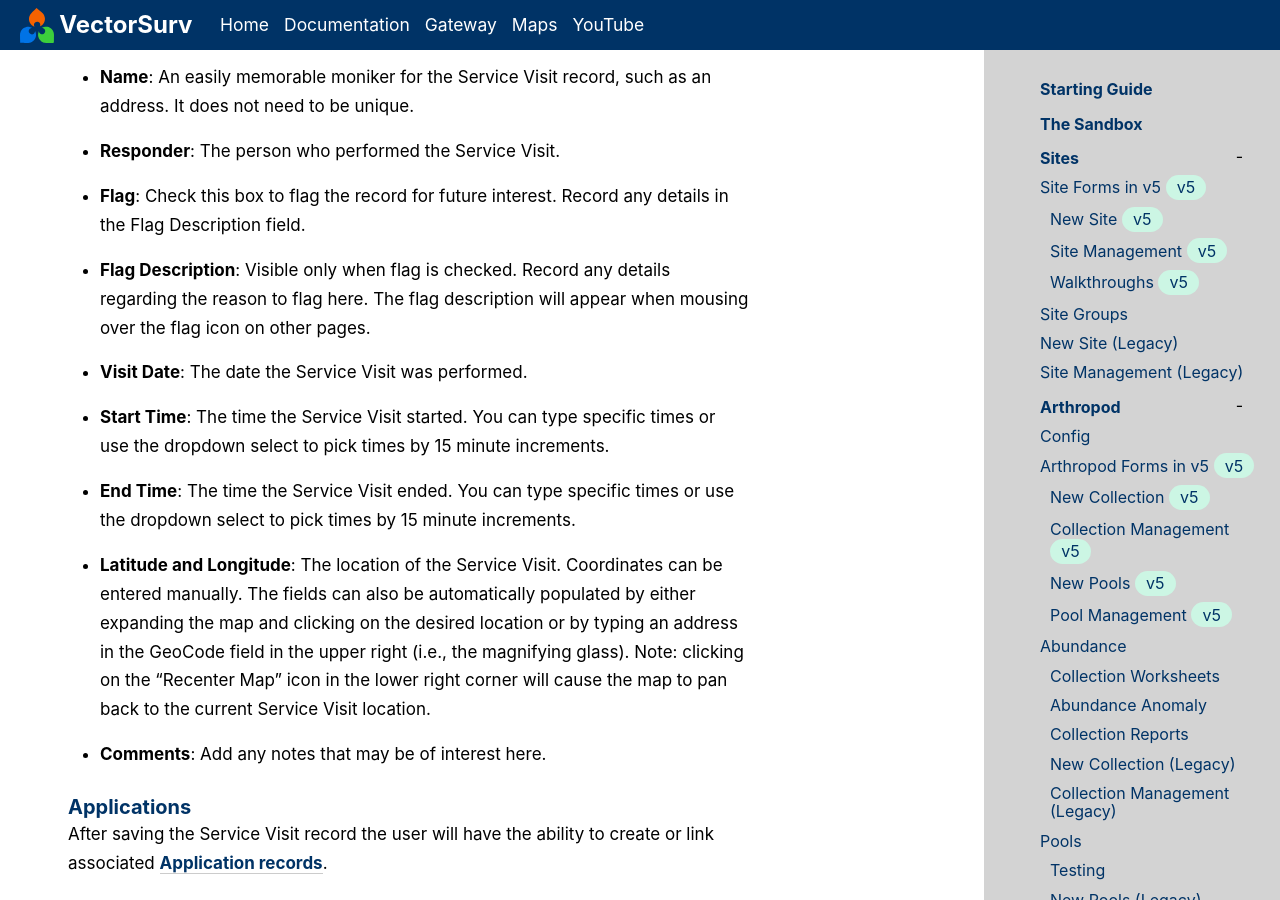
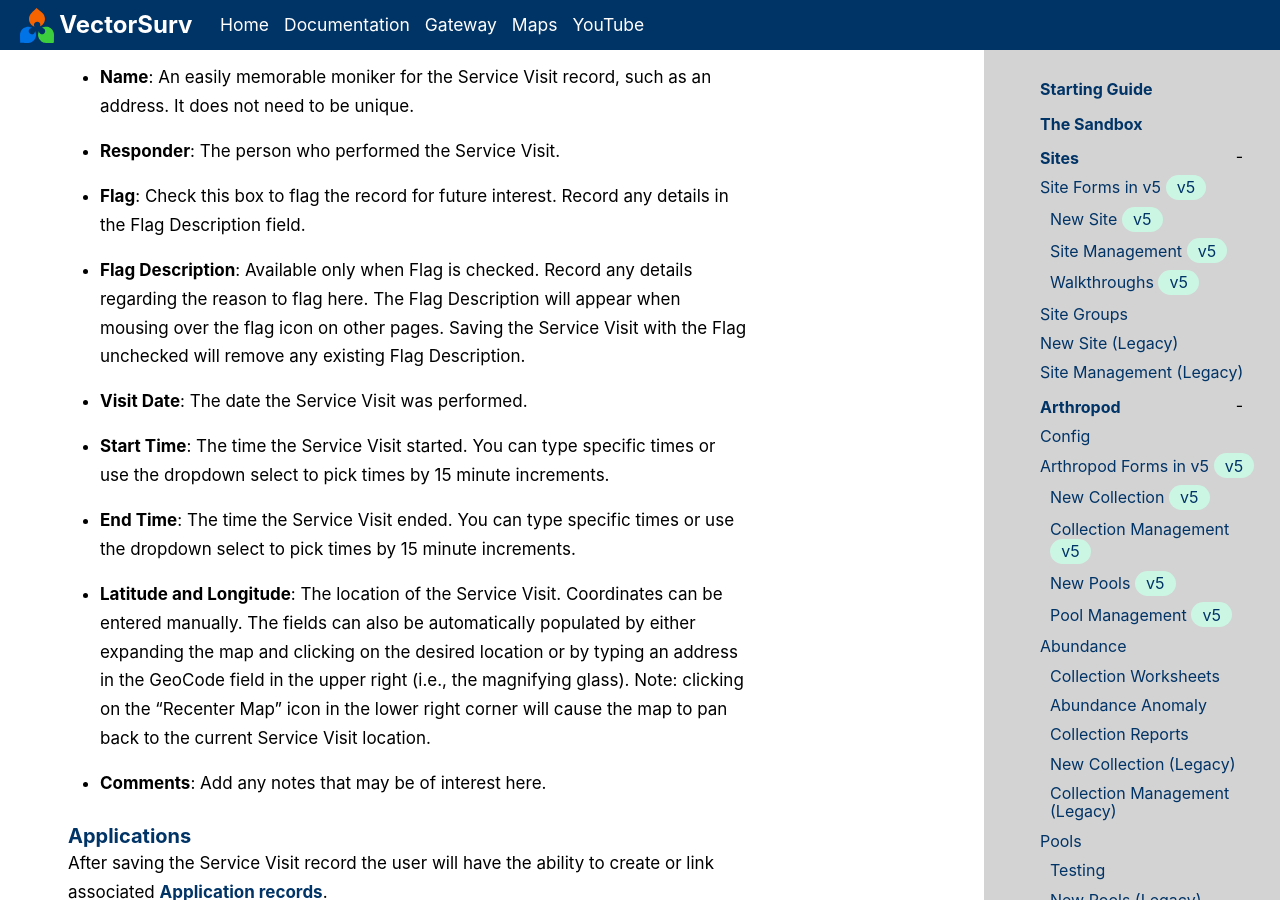
Before and after one commit to tlvaldepena/vectorsurv.org, a Jekyll site: the page built from _docs/service-visit/service-visit.md, in a window 1280 px wide and 900 px high, scrolled down 356 px. Built offline with Jekyll 4.4.1, drawn with Linux system fonts in a browser that asks for light colours.

Commit message:
Mention that flag description will disappear if flag is unchecked

```diff
--- a/_docs/service-visit/service-visit.md
+++ b/_docs/service-visit/service-visit.md
@@ -16,15 +16,13 @@ A Service Visit is a record of any work your agency has done in the field. You c
 
 - **Flag**: Check this box to flag the record for future interest. Record any details in the Flag Description field.
 
-- **Flag Description**: Visible only when flag is checked. Record any details regarding the reason to flag here. The flag description will appear when mousing over the flag icon on other pages.
+- **Flag Description**: Available only when Flag is checked. Record any details regarding the reason to flag here. The Flag Description will appear when mousing over the flag icon on other pages. Saving the Service Visit with the Flag unchecked will remove any existing Flag Description.
 
 - **Visit Date**: The date the Service Visit was performed.
 
-- **Start Time**: The time the Service Visit started. You can type specific times or use the dropdown
-  select to pick times by 15 minute increments.
+- **Start Time**: The time the Service Visit started. You can type specific times or use the dropdown select to pick times by 15 minute increments.
 
-- **End Time**: The time the Service Visit ended. You can type specific times or use the dropdown
-  select to pick times by 15 minute increments.
+- **End Time**: The time the Service Visit ended. You can type specific times or use the dropdown select to pick times by 15 minute increments.
 
 - **Latitude and Longitude**: The location of the Service Visit. Coordinates can be entered manually. The fields can also be automatically populated by either expanding the map and clicking on the desired location or by typing an address in the GeoCode field in the upper right (i.e., the magnifying glass). Note: clicking on the "Recenter Map" icon in the lower right corner will cause the map to pan back to the current Service Visit location.
 
```
